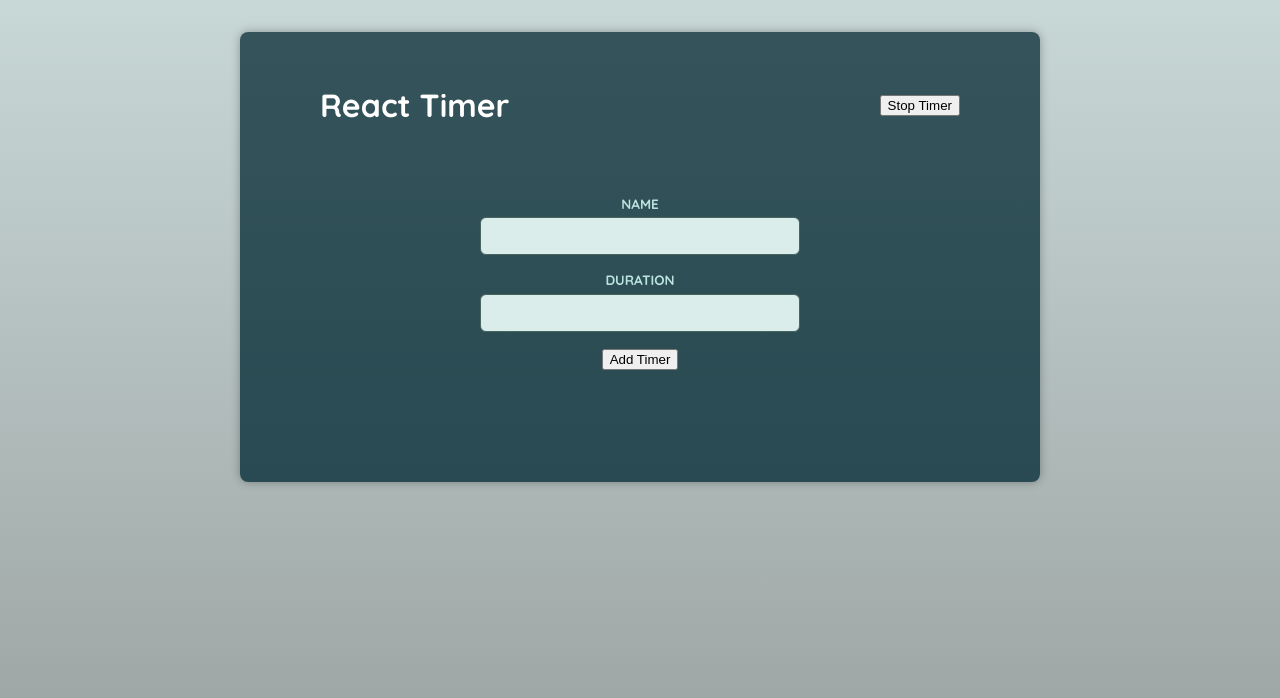
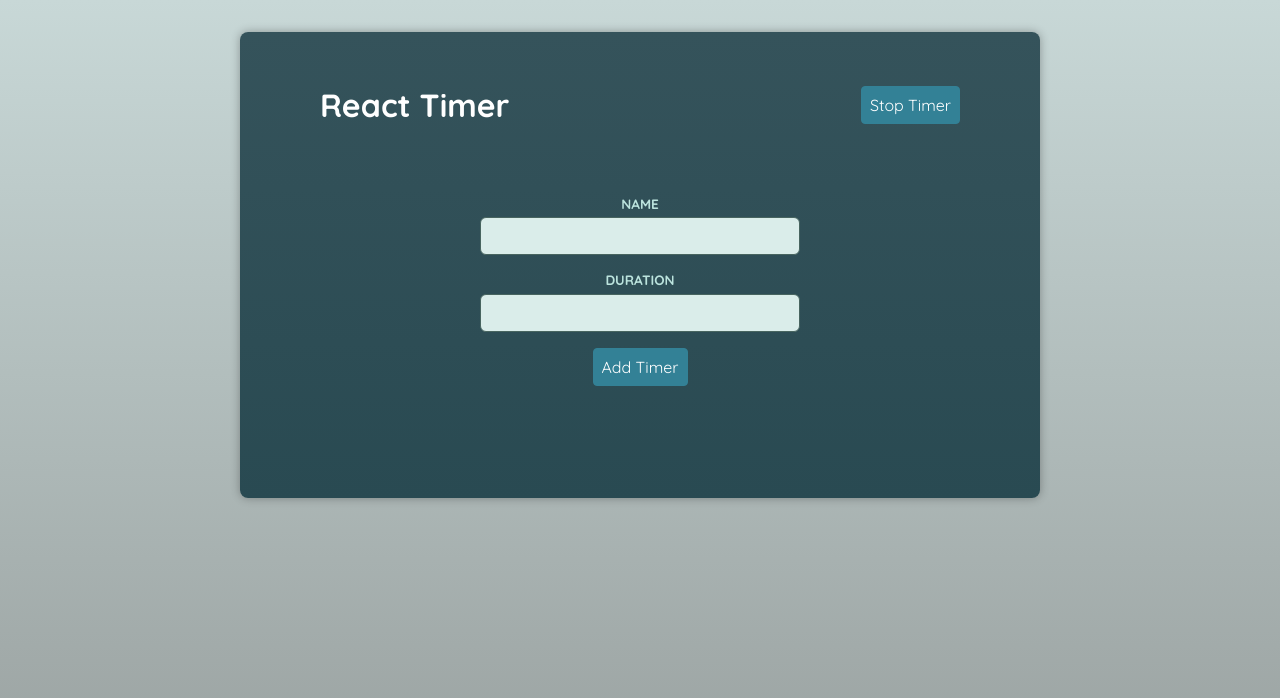
Before and after one commit to swaminaing/timer, a React (Vite) app: page / in a window 1280 px wide. Shown: the top 698 px of the page. Built offline with nearby package versions, Linux system fonts and the light colour scheme; a web font is replaced by a local one.

Commit message:
add className for styling purposes

```diff
--- a/src/components/UI/Button.tsx
+++ b/src/components/UI/Button.tsx
@@ -19,7 +19,7 @@ const Button = (props: ButtonProps | AnchorProps) => {
         )
     }
   return (
-    <button {...props}></button>
+    <button className="button" {...props}></button>
   )
 }
 
```
